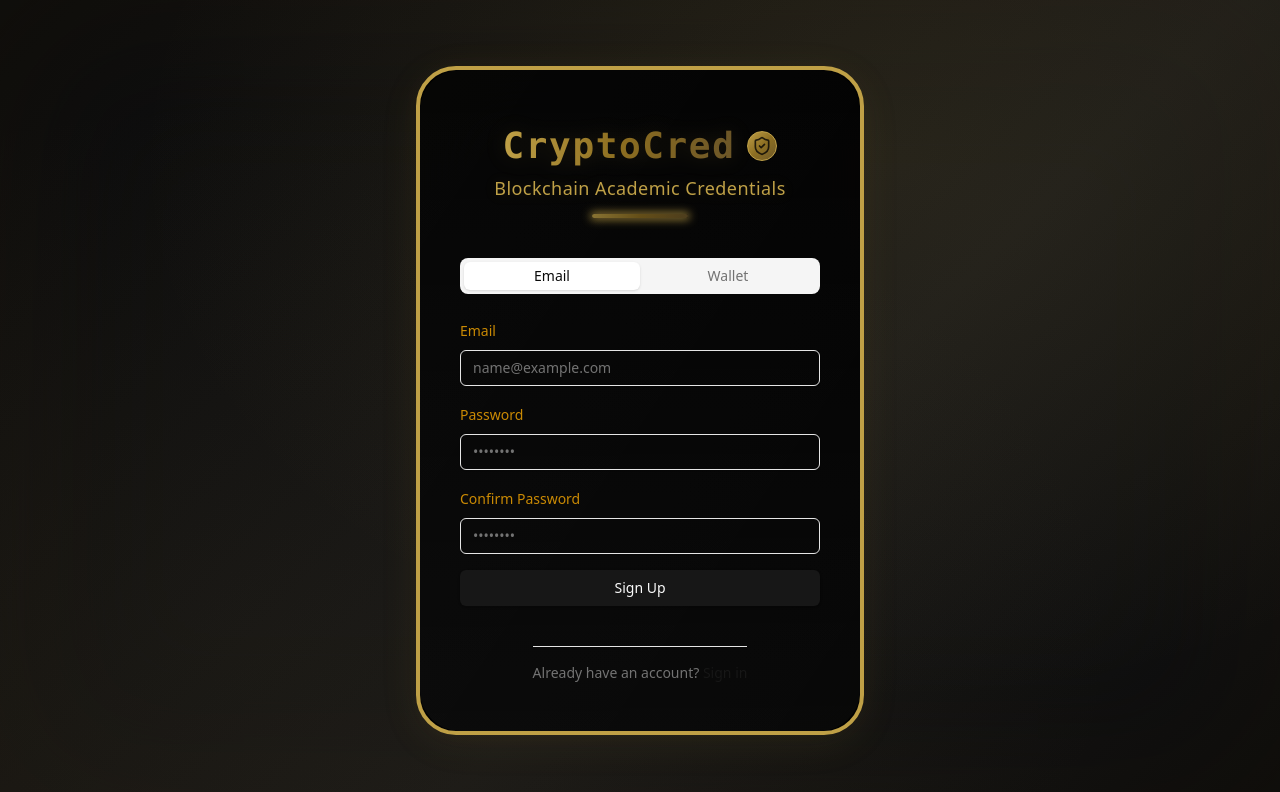
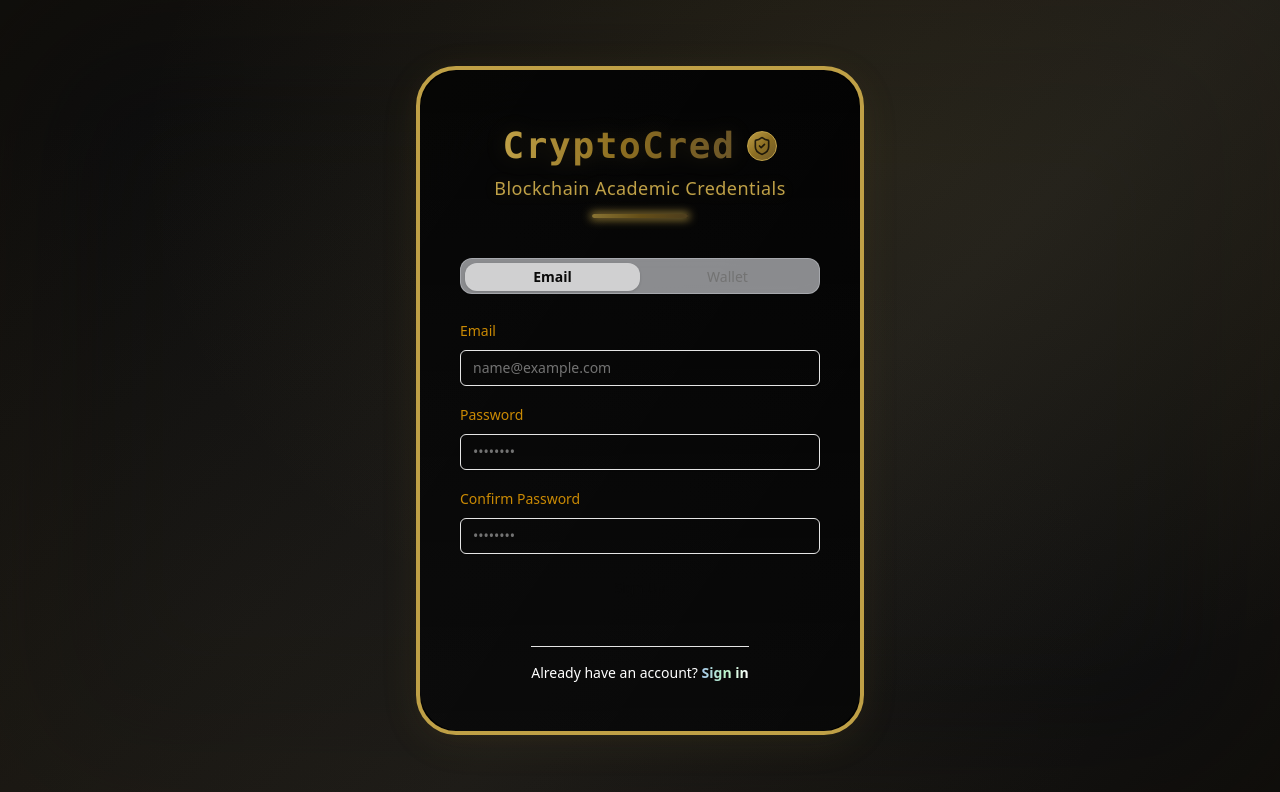
Before and after one commit to CoderFleet/CryptoCred, a Next.js app: page /sign-up in a window 1280 px wide. Shown: the top 792 px of the page. Built offline with nearby package versions, Linux system fonts and the light colour scheme.

Commit message:
sign-up ui

```diff
--- a/pages/sign-up.tsx
+++ b/pages/sign-up.tsx
@@ -56,8 +56,8 @@ export default function RegisterPage() {
     <AuthLayout>
 
       <Tabs defaultValue="email" className="w-full">
-        <TabsList className="grid w-full grid-cols-2 mb-6">
-          <TabsTrigger value="email">Email</TabsTrigger>
+        <TabsList className="grid w-full grid-cols-2 mb-6 bg-gray-200/60 backdrop-blur border border-gray-300/40 rounded-xl shadow-sm">
+          <TabsTrigger className="data-[state=active]:bg-white/60 data-[state=active]:font-semibold rounded-xl transition-all" value="email">Email</TabsTrigger>
           <TabsTrigger value="wallet">Wallet</TabsTrigger>
         </TabsList>
         <TabsContent value="email">
@@ -100,7 +100,7 @@ export default function RegisterPage() {
                 <AlertDescription>{error}</AlertDescription>
               </Alert>
             )}
-            <Button type="submit" className="w-full" disabled={isLoading}>
+            <Button type="submit" className="w-full" variant="gradient" disabled={isLoading}>
               {isLoading ? 'Signing up...' : 'Sign Up'}
             </Button>
           </form>
@@ -125,6 +125,7 @@ export default function RegisterPage() {
             <Button
               onClick={handleWalletConnect}
               className="w-full gap-2"
+              variant="gradient"
               disabled={isLoading}
             >
               <Wallet className="w-4 h-4" />
@@ -135,9 +136,9 @@ export default function RegisterPage() {
       </Tabs>
       <div className="mt-6">
         <Separator className="my-4" />
-        <p className="text-center text-sm text-muted-foreground">
+        <p className="text-center text-sm text-white dark:text-white">
           Already have an account?{" "}
-          <Link href="/sign-in" className="text-primary hover:underline">
+          <Link href="/sign-in" className="bg-gradient-to-r from-[#A7C7E7] via-[#B9F6CA] to-white bg-clip-text text-transparent font-semibold hover:underline dark:from-white dark:via-[#A7C7E7] dark:to-[#B9F6CA]">
             Sign in
           </Link>
         </p>
```
